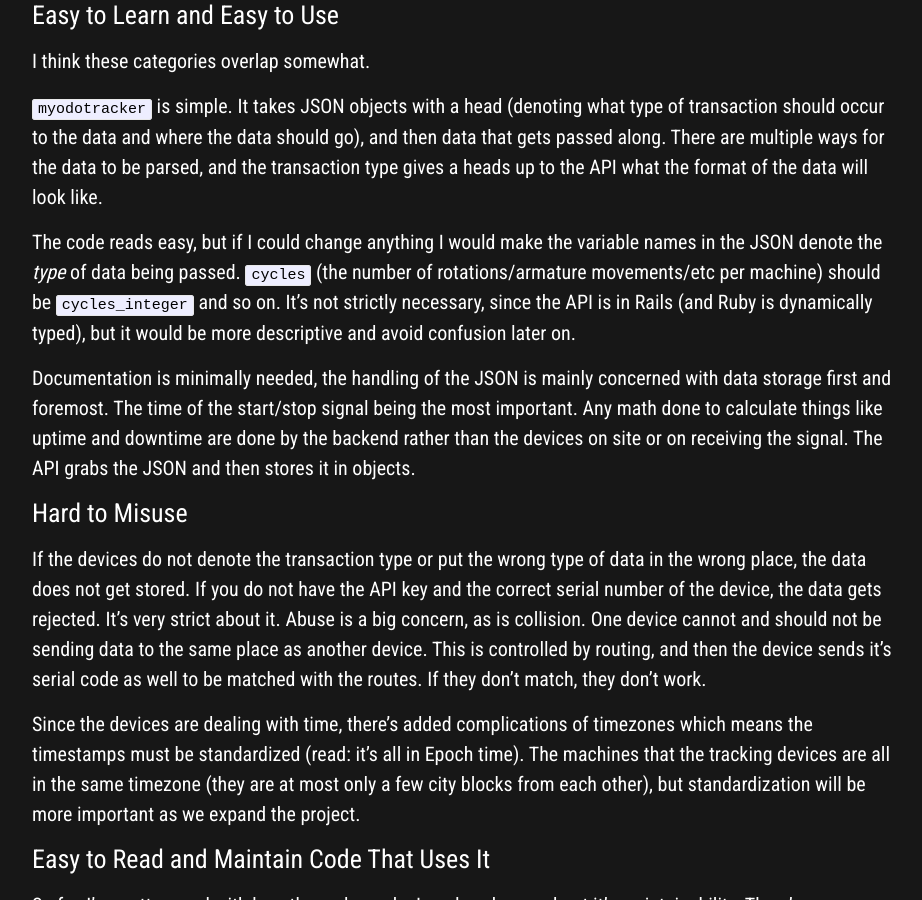
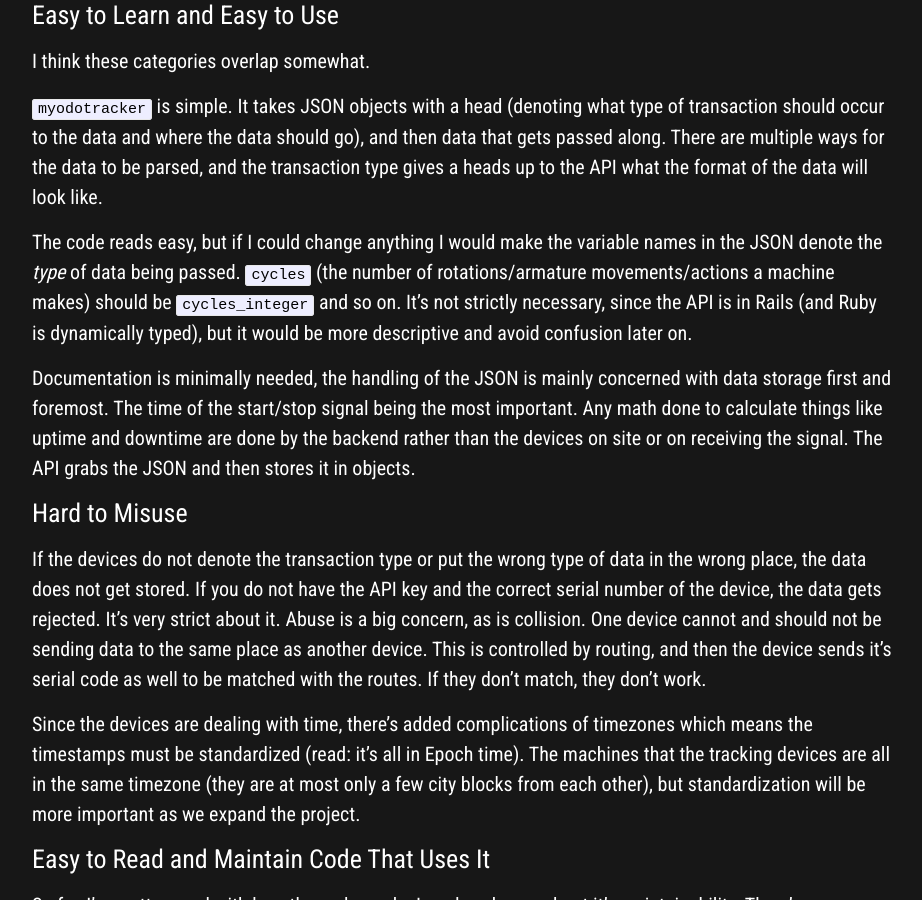
Before and after one commit to descartez/descartez.github.io, a Jekyll site: the page built from _posts/2017-04-22-api-report-card.md, in a window 1280 px wide and 900 px high, scrolled down 930 px. Shown: the whole window, without its empty margins (178-1100 px from the left). Built offline with Jekyll 4.4.1, drawn with Linux system fonts in a browser that asks for light colours; some web fonts are replaced.

Commit message:
fixes some things to api-report-card

````diff
--- a/_posts/2017-04-22-api-report-card.md
+++ b/_posts/2017-04-22-api-report-card.md
@@ -28,7 +28,7 @@
 
 ```myodotracker``` is simple. It takes JSON objects with a head (denoting what type of transaction should occur to the data and where the data should go), and then data that gets passed along. There are multiple ways for the data to be parsed, and the transaction type gives a heads up to the API what the format of the data will look like.
 
-The code reads easy, but if I could change anything I would make the variable names in the JSON denote the _type_ of data being passed.  ```cycles``` (the number of rotations/armature movements/etc per machine) should be  ```cycles_integer``` and so on.
+The code reads easy, but if I could change anything I would make the variable names in the JSON denote the _type_ of data being passed.  ```cycles``` (the number of rotations/armature movements/actions a machine makes) should be  ```cycles_integer``` and so on.
 It's not strictly necessary, since the API is in Rails (and Ruby is dynamically typed), but it would be more descriptive and avoid confusion later on.
 
 Documentation is minimally needed, the handling of the JSON is mainly concerned with data storage first and foremost. The time of the start/stop signal being the most important. Any math done to calculate things like uptime and downtime are done by the backend rather than the devices on site or on receiving the signal. The API grabs the JSON and then stores it in objects.
````
